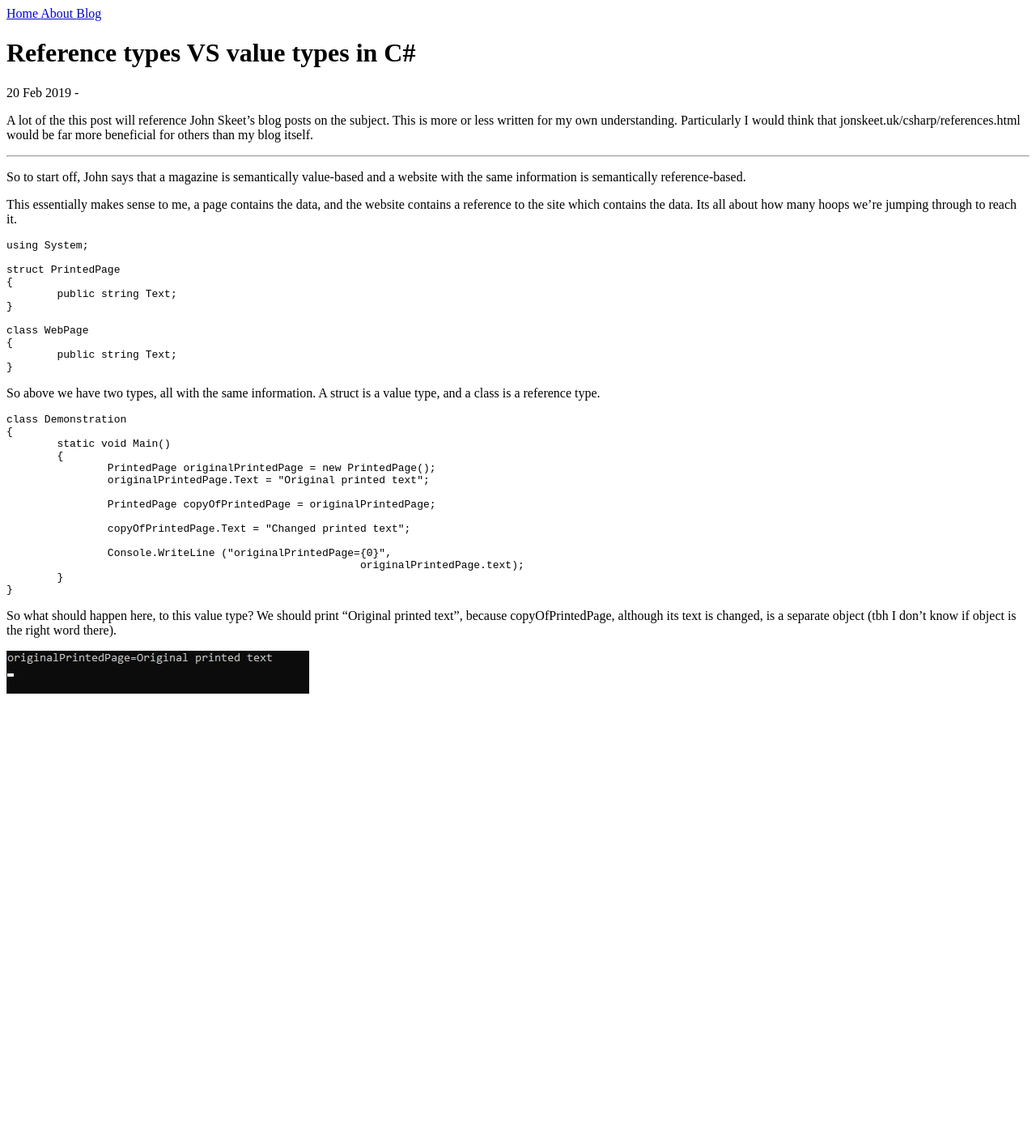
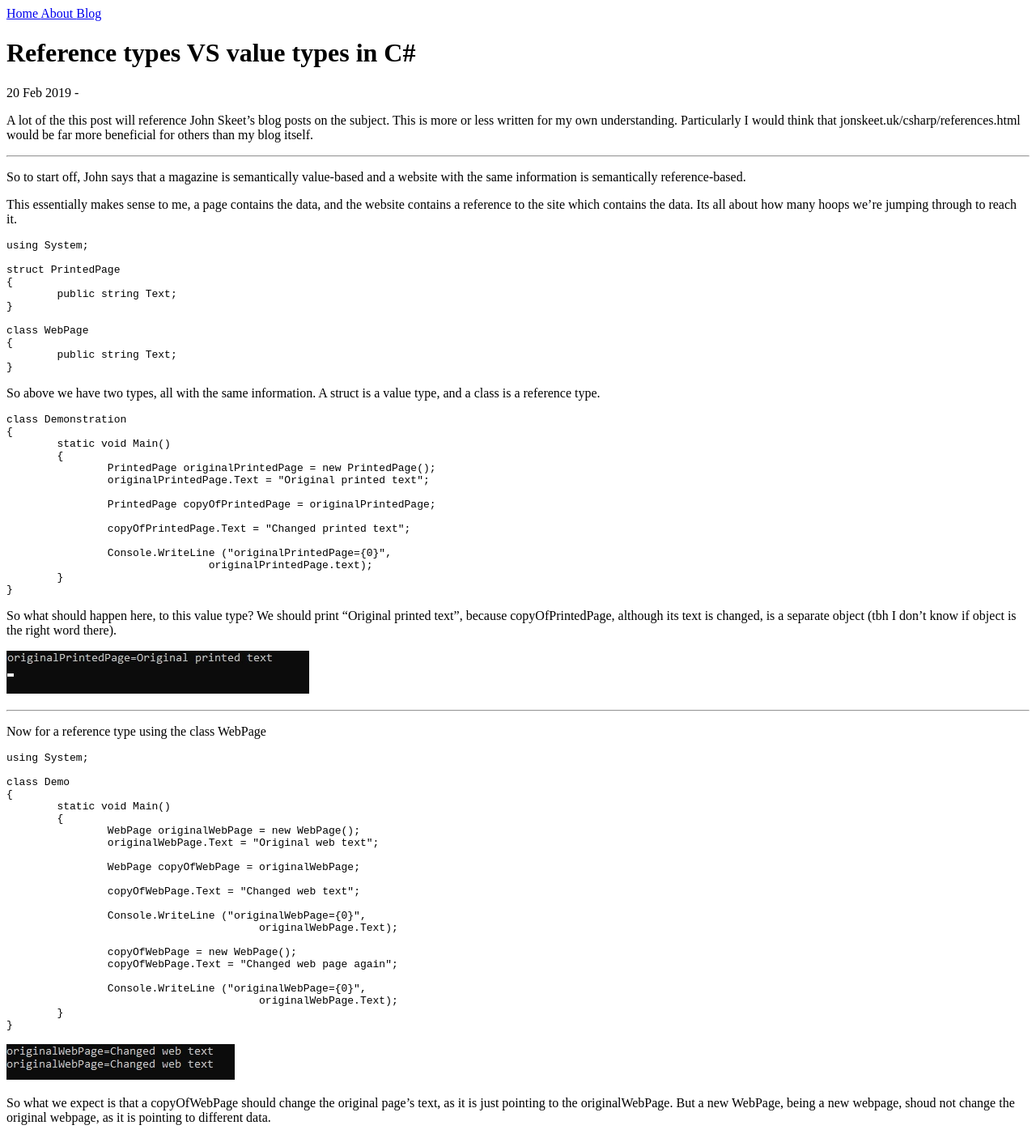
Before and after one commit to mldelaney94/mldelaney94.github.io, a Jekyll site: the page built from _posts/2019-02-20-ref-value-types.markdown, in a window 1280 px wide. Shown: the whole page at 81% size. Built offline with Jekyll 4.4.1, drawn with Linux system fonts in a browser that asks for light colours; before the commit the page ends 900 px from its top, so only the background shows below that.

Commit message:
reference types post

````diff
--- a/_posts/2019-02-20-ref-value-types.markdown
+++ b/_posts/2019-02-20-ref-value-types.markdown
@@ -40,7 +40,7 @@ class Demonstration
 		copyOfPrintedPage.Text = "Changed printed text";
 
 		Console.WriteLine ("originalPrintedPage={0}",
-							originalPrintedPage.text);
+				originalPrintedPage.text);
 	}
 }
 ```
@@ -48,3 +48,38 @@ class Demonstration
 So what should happen here, to this value type? We should print "Original printed text", because copyOfPrintedPage, although its text is changed, is a separate object (tbh I don't know if object is the right word there).
 
 ![originalPrintedPage=Original printed text](/assets/ref-value-types-post/valueTypePrintOut.jpg)
+
+---
+
+Now for a reference type using the class WebPage
+
+```cs
+using System;
+
+class Demo
+{
+	static void Main()
+	{
+		WebPage originalWebPage = new WebPage();
+		originalWebPage.Text = "Original web text";
+
+		WebPage copyOfWebPage = originalWebPage;
+
+		copyOfWebPage.Text = "Changed web text";
+
+		Console.WriteLine ("originalWebPage={0}",
+					originalWebPage.Text);
+
+		copyOfWebPage = new WebPage();
+		copyOfWebPage.Text = "Changed web page again";
+
+		Console.WriteLine ("originalWebPage={0}",
+					originalWebPage.Text);
+	}
+}
+```
+
+
+![originalWebPage=Original printed text](/assets/ref-value-types-post/ref_types_output.jpg)
+
+So what we expect is that a copyOfWebPage should change the original page's text, as it is just pointing to the originalWebPage. But a new WebPage, being a new webpage, shoud not change the original webpage, as it is pointing to different data.
````
Also changed, not shown: assets/ref-value-types-post/ref_types_output.jpg (added), 1 other file.
